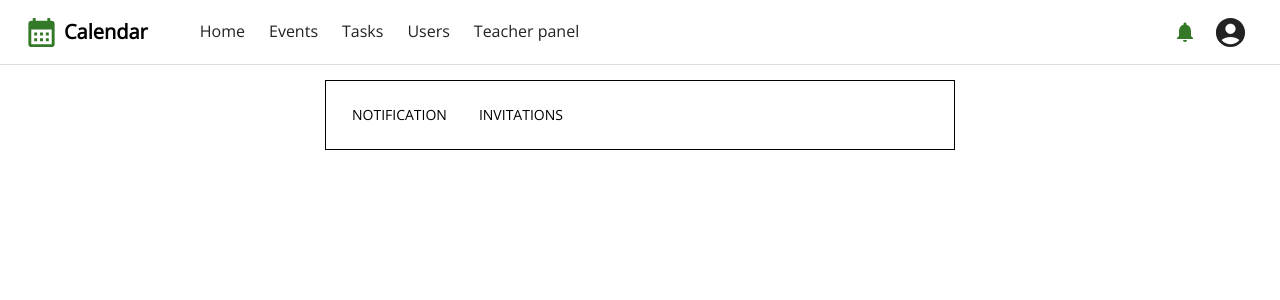
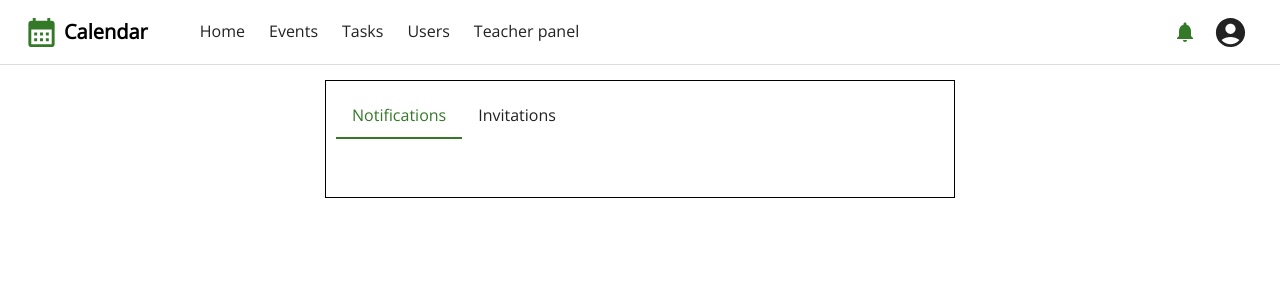
Before and after one commit to CoffeeProgrammers/School-Calendar, a React (Create React App) app in the folder frontend/: page /notifications in a window 1280 px wide. Shown: the top 300 px of the page. Built offline with nearby package versions, Linux system fonts and the light colour scheme.

Commit message:
card generation creation

```diff
--- /dev/null
+++ b/frontend/src/components/common/notifications/GenerationCard.jsx
@@ -0,0 +1,69 @@
+import React, { useState, useEffect } from 'react';
+import Typography from '@mui/material/Typography';
+import Box from '@mui/material/Box';
+import { Card } from '@mui/material';
+
+const notificationsData = [
+    {
+        id: 1,
+        date: '05-06',
+        message: 'Увага! Завтра, 7 травня, у зв\'язку з технічними роботами, сайт може бути тимчасово недоступний. Просимо вибачення за незручності.',
+    },
+    {
+        id: 2,
+        date: '05-08',
+        message: 'Шановні батьки майбутніх першокласників! Запрошуємо вас на онлайн-зустріч 15 травня о 18:00. Деталі будуть надіслані на електронну пошту.',
+    },
+    {
+        id: 3,
+        date: '05-10',
+        message: 'Нове надходження книг! Запрошуємо учнів ознайомитися з новими науково-популярними виданнями та захопливими романами.',
+    },
+    {
+        id: 4,
+        date: '05-12',
+        message: 'Оголошується набір до секції з футболу для учнів 5-7 класів. Перше тренування відбудеться 20 травня о 15:00 на шкільному стадіоні.',
+    },
+    {
+        id: 5,
+        date: '05-15',
+        message: 'Увага! Конкурс малюнків "Моя квітуча Україна" триває до кінця травня. Запрошуємо всіх охочих взяти участь!',
+    },
+    {
+        id: 6,
+        date: '05-17',
+        message: 'Нагадую про батьківські збори, які відбудуться 22 травня о 18:30 в актовій залі. Явка обов\'язкова.',
+    },
+    {
+        id: 7,
+        date: '05-19',
+        message: 'Запрошуємо всіх учнів взяти участь у голосуванні за проєкт покращення шкільного подвір\'я. Бюлетені будуть доступні у холі першого поверху з 25 травня.',
+    },
+    {
+        id: 8,
+        date: '05-21',
+        message: 'Оголошується додатковий набір на безкоштовні підготовчі курси до ДПА з математики для учнів 11 класів. Запис за посиланням на сайті.',
+    },
+    {
+        id: 9,
+        date: '05-23',
+        message: 'Просимо батьків надати оновлені медичні довідки учнів до 1 червня. Дякуємо за співпрацю.',
+    },
+    {
+        id: 10,
+        date: '05-26',
+        message: 'Вітаємо всіх учнів та вчителів з успішним завершенням навчального року! Бажаємо гарних літніх канікул!',
+    },
+];
+
+const GenerationCard = () => {
+
+
+    return (
+        <Card>
+
+        </Card>
+    )
+}
+
+export default GenerationCard
--- a/frontend/src/components/pages/notifications/NotificationsPage.jsx
+++ b/frontend/src/components/pages/notifications/NotificationsPage.jsx
@@ -1,17 +1,62 @@
+import React from 'react';
 import Box from '@mui/material/Box';
 import Tabs from '@mui/material/Tabs';
 import Tab from '@mui/material/Tab';
+import Typography from '@mui/material/Typography';
+import GenerationCard from '../../common/notifications/GenerationCard';
 
 const NotificationsPage = () => {
+    const [value, setValue] = React.useState('notifications');
+
+    const handleChange = (event, newValue) => {
+        setValue(newValue);
+    };
+
+    function TabPanel(props) {
+        const { children, value, index } = props
+
+        return (
+            <div
+                role='tabpanel'
+                hidden={value !== index}
+                id={`full-width-tabpanel-${index}`}
+                aria-labelledby={`full-width-tab-${index}`}
+            >
+                {value === index && (
+                    <Box sx={{ p: 3 }}>
+                        <Typography>{children}</Typography>
+                    </Box>
+                )}
+            </div>
+        )
+    }
+
+    function a11yProps(index) {
+        return {
+            id: `full-width-tab-${index}`,
+            'aria-controls': `full-width-tabpanel-${index}`,
+        };
+    }
+
+
     return (
         <Box sx={{ width: "50%", border: "1px solid black", padding: "10px" }}>
             <Tabs
-                sx={{ textColor: "#333" }}
-                textColor="#333"
-                indicatorColor="secondary">
-                <Tab value='notification' label="Notification" />
-                <Tab value='invitations' label="Invitations" />
+                value={value}
+                onChange={handleChange}
+                textColor="secondary"
+                indicatorColor="secondary"
+                aria-label="full width tabs example"
+            >
+                <Tab value='notifications' label={<Typography>Notifications</Typography>} {...a11yProps(0)} sx={{ textTransform: "none" }} ></Tab>
+                <Tab value='invitations' label={<Typography>Invitations</Typography>} sx={{ textTransform: "none" }} />
             </Tabs>
+            <TabPanel value={value} index='notifications'>
+                <GenerationCard />
+            </TabPanel>
+            <TabPanel value={value} index='invitations'>
+                Invitations
+            </TabPanel>
         </Box>
     )
 }
```
